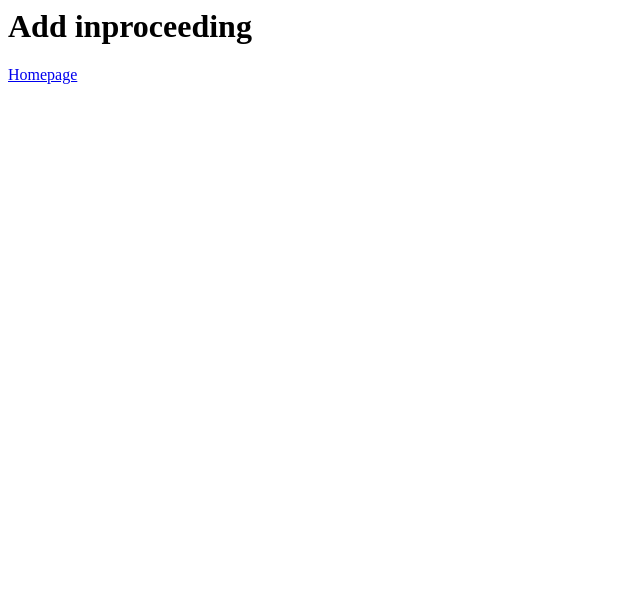
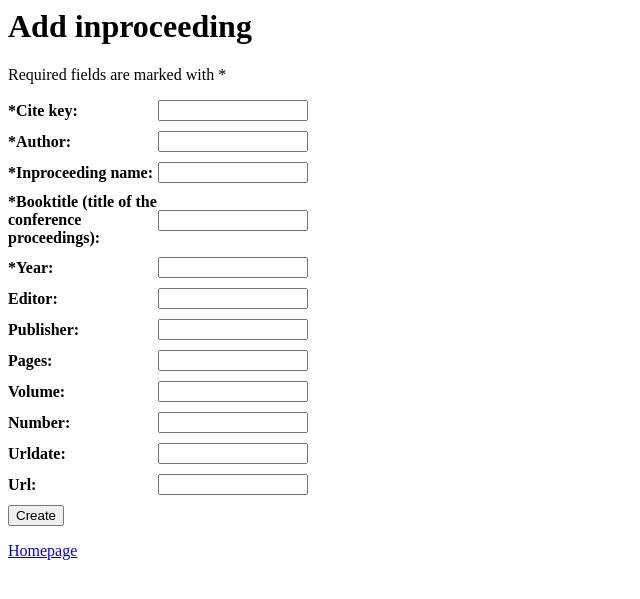
Before and after one commit to alexisvarjo/ohtu-miniprojekti, a Flask app: page /add_inproceeding in a window 1280 px wide. Shown: the top 599 px of the page, without its empty margins (0-640 px from the left). Run offline with Flask 3, Linux system fonts and the light colour scheme; parts of the project's set-up code (start-up, migrations or seed data) failed here and were passed over.

Commit message:
Add fields to the book and inproceeding adding pages

```diff
--- a/src/templates/add_inproceeding.html
+++ b/src/templates/add_inproceeding.html
@@ -15,7 +15,82 @@
     }
 </style>
 
-<h1>Add inproceeding</h1>
+<form action="/create_inproceeding" method="post">
 
+    <h1>Add inproceeding</h1>
+
+    <p>Required fields are marked with *</p>
+
+    <div class="form-row">
+        <label>*Cite key:</label>
+        <input type="text" name="citekey" required />
+    </div>
+
+    <div class="form-row">
+        <label>*Author:</label>
+        <input type="text" name="author" required />
+    </div>
+
+    <div class="form-row">
+        <label>*Inproceeding name:</label>
+        <input type="text" name="name" required />
+    </div>
+
+    <div class="form-row">
+        <label>*Booktitle (title of the conference proceedings):</label>
+        <input type="text" name="name" required />
+    </div>
+
+    <div class="form-row">
+        <label>*Year:</label>
+        <input type="text" name="year" required />
+    </div>
+
+    <div class="form-row">
+        <label>Editor:</label>
+        <input type="text" name="editor" required />
+    </div>
+
+    <div class="form-row">
+        <label>Publisher:</label>
+        <input type="text" name="publisher" />
+    </div>
+
+    <div class="form-row">
+        <label>Pages:</label>
+        <input type="text" name="pages" />
+    </div>
+
+    <div class="form-row">
+        <label>Volume:</label>
+        <input type="text" name="volume" />
+    </div>
+
+    <div class="form-row">
+        <label>Number:</label>
+        <input type="text" name="number" />
+    </div>
+
+    <div class="form-row">
+        <label>Urldate:</label>
+        <input type="text" name="urldate" />
+    </div>
+
+    <div class="form-row">
+        <label>Url:</label>
+        <input type="text" name="url" />
+    </div>
+
+    <button type="submit">Create</button>
+
+    {% with messages = get_flashed_messages() %} {% if messages %}
+    <ul>
+        {% for message in messages %}
+        <li>{{ message }}</li>
+        {% endfor %}
+    </ul>
+    {% endif %} {% endwith %}
+
+</form>
 
 <a href="{{ url_for('index') }}">Homepage</a>
```
Also changed, not shown: src/templates/add_book.html (+67 -1 lines), src/templates/index.html (+4 -6 lines).
